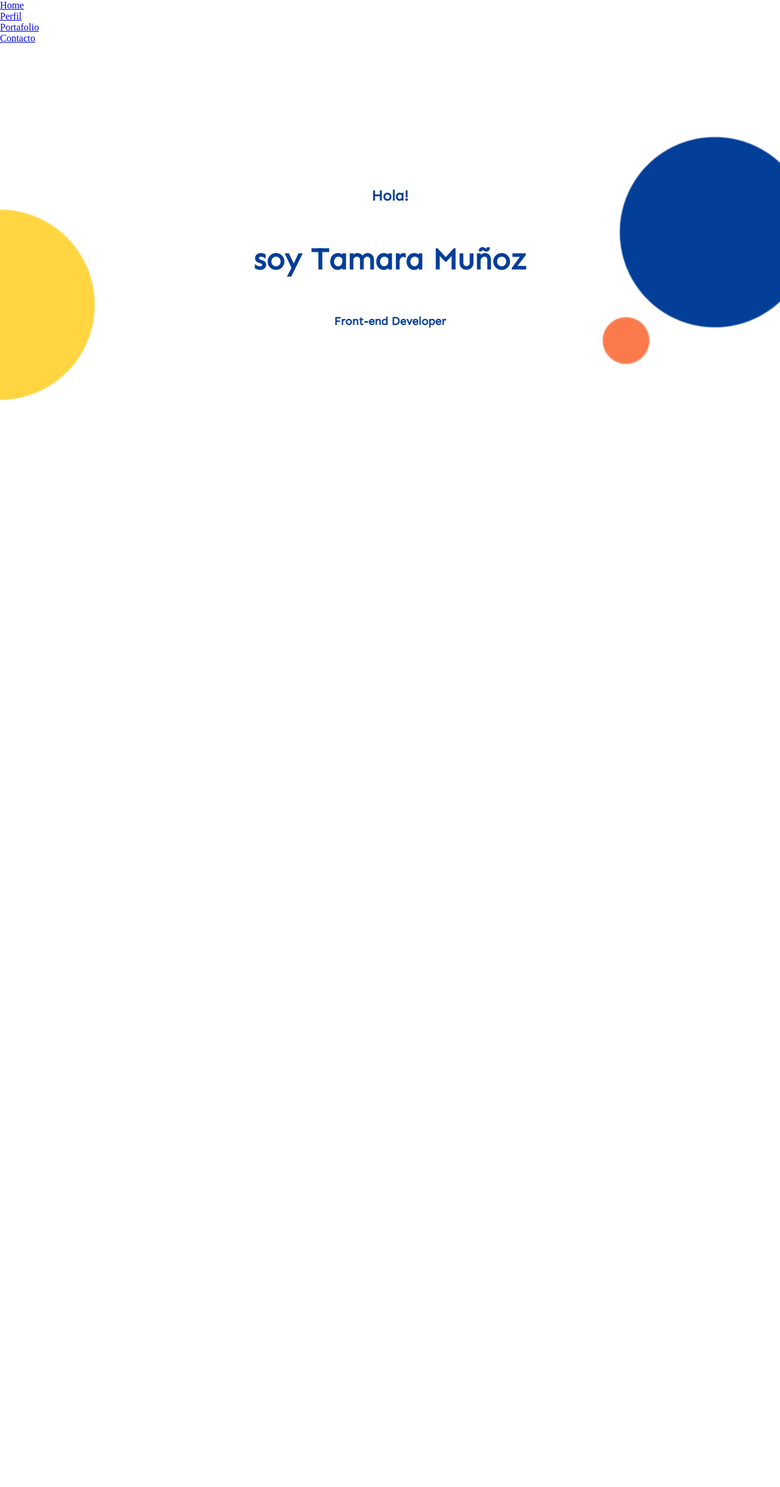
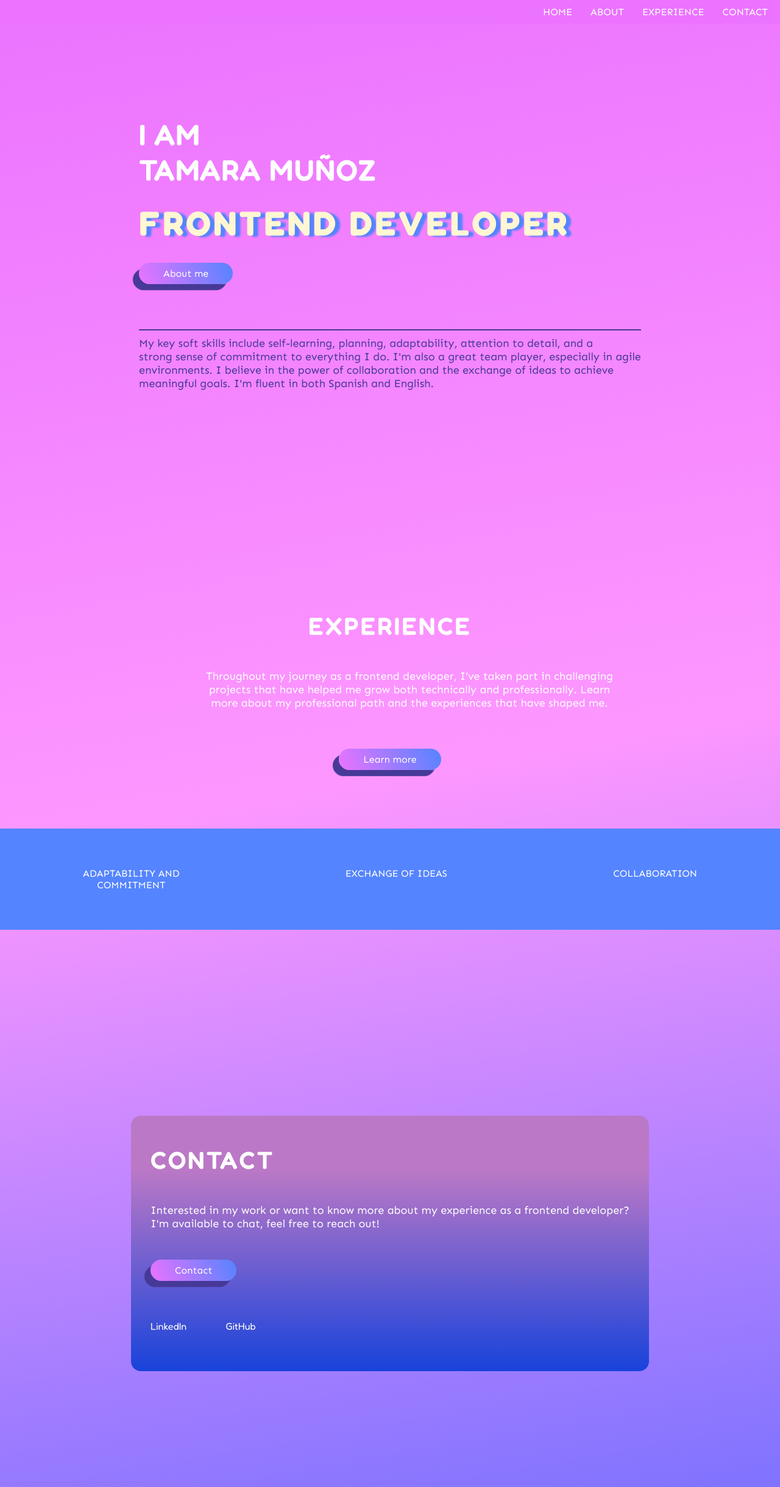
Before and after one commit to tamaramunoz/Portfolio-react, a React (Create React App) app: page / in a window 1280 px wide. Shown: the whole page at 61% size. Before the commit the page ends 800 px from the top, so only its background shows below. Built offline with nearby package versions, Linux system fonts and the light colour scheme.

Commit message:
feat: redesign in home

```diff
--- a/public/index.html
+++ b/public/index.html
@@ -22,7 +22,9 @@
       work correctly both with client-side routing and a non-root public URL.
       Learn how to configure a non-root public URL by running `npm run build`.
     -->
-    <link href="https://fonts.googleapis.com/css?family=Sen&display=swap" rel="stylesheet">
+  <link rel="preconnect" href="https://fonts.googleapis.com">
+  <link rel="preconnect" href="https://fonts.gstatic.com" crossorigin>
+  <link href="https://fonts.googleapis.com/css2?family=Fredoka:wght@300..700&family=Sen:wght@400..800&display=swap" rel="stylesheet">
   <title>Tamara Muñoz</title>
 </head>
 
--- a/src/App.css
+++ b/src/App.css
@@ -1,79 +1,122 @@
+:root {
+  --primary-color: #EB73FF;
+  --text-light: #ffffff;
+  --text-dark: #463997;
+  --text-yellow: #FFF6D2;
+  --button-first: #5484FF;
+  --button-last: #FF4DED;
+}
+
+.fredoka-regular {
+  font-family: "Fredoka", sans-serif;
+  font-optical-sizing: auto;
+  font-weight: 700;
+  font-style: normal;
+  font-variation-settings: "wdth" 100;
+}
+
 *{
   padding: 0;
   margin: 0;
-  background-attachment: fixed;
-  background-repeat: no-repeat;
-  background-size: cover;
+  scroll-behavior: smooth;
 }
 
-body {
-  height: 100%;
+.app-container {
+  background: var(--primary-color);
+  background: linear-gradient(170deg,rgba(235, 115, 255, 1) 0%, rgba(253, 151, 255, 1) 52%, rgba(127, 115, 255, 1) 100%);
+  min-height: 100vh;
 }
 
-.nav {
-  background-color: #ffd542;
-  font-family: 'Sen', sans-serif;
-
+.navbar {
+  padding: 10px 20px;
+  display: flex;
+  justify-content: right;
+  gap: 30px;
+  z-index: 1000;
+  background-color: var(--primary-color);
 }
 
-.navbar-light .navbar-nav .nav-link {
-  color: #271e85!important;
+.navbar a {
+  font-family: "Sen", sans-serif;
+  color: var(--text-light);
+  text-decoration: none;
+  font-weight: lighter;
 }
 
-.background-white {
-    background-color: #ffffff;
-  }
-
-  .background-blue {
-    background-color: #2d98da;
+.section {
+  height: 100vh;
+  display: flex;
+  flex-direction: column;
+  justify-content: center;
+  align-items: center
 }
 
 .subtitle {
-    font-family: 'Sen', sans-serif;
-    padding: 30px;
+  font-family: "Fredoka", sans-serif;
+  margin: 3rem 0;
   text-align: center;
-    font-size: 50px;
-    color: #033e99;
+  font-size: 40px;
+  font-weight: 600;
+  color: var(--text-light);
+  letter-spacing: 0.2rem;
 }
 
 .home-container {
   display: flex;
   flex-direction: column;
-  justify-content: center;
-  align-items: center;
+  align-items: flex-start;
 }
 
 .hi {
-  font-family: 'Sen', sans-serif;
-  padding: 30px;
-  color: #033e99;
-  text-align: center;
+  font-family: "Fredoka", sans-serif;
+  font-weight: 600;
+  font-size: 48px;
+  color: var(--text-light);
+  letter-spacing: 0.1rem;
 }
 
 .im {
-  font-family: 'Sen', sans-serif;
-  padding: 30px;
-  font-size: 50px;
-  color: #033e99;
-  text-align: center;
-}
-
-.btn-cv {
-  margin-top: 60px;
-  padding: 20px;
-  border-radius: 20px;
-  border-style: none;
-  background-color: #3e35a2;
-  color: #ffeba8;
-  font-size: 19px;
-  font-family: 'Sen', sans-serif;
+  font-family: "Fredoka", sans-serif;
+   font-weight: 600;
+  color: var(--text-light);
+  font-size: 48px;
+  margin-bottom: 24px;
+  letter-spacing: 0.1rem;
 }
 
 .front {
-  font-family: 'Sen', sans-serif;
-  padding: 30px;
-  color: #033e99;
-  text-align: center;
+  font-family: "Fredoka", sans-serif;
+  color: var(--text-yellow);
+  font-size: 56px;
+  letter-spacing: 0.3rem;
+  text-shadow: 8px 2px 3px var(--button-first);
+  margin-bottom: 32px;
+}
+
+.primary-btn {
+  font-family: "Sen", sans-serif;
+  background: var(--button-last);
+  background: linear-gradient(66deg,rgba(235, 115, 255, 1) 0%, rgba(84, 132, 255, 1) 100%);
+  color: var(--text-light);
+  border-radius: 24px;
+  padding: 8px 40px;
+  border: 0;
+  box-shadow: -10px 10px 1px var(--text-dark);
+  font-size: 16px;
+  margin-bottom: 4rem;
+}
+
+hr {
+  border: none;
+  border-top: 2px solid var(--text-dark);
+  margin: 10px 0;
+}
+
+.home-description-text {
+  margin-bottom: 3rem;
+  color: var(--text-dark);
+  font-family: "Sen", sans-serif;
+  font-size: 18px;
 }
 
 .profile {
@@ -86,13 +129,42 @@ body {
 .profileText {
   margin-left: 25%;
   margin-right: 25%;
-  padding: 25px;
+  margin-bottom: 15%;
   text-align: center;
-  background-color: #3e35a2;
-  color:  #ffeba8;
-  font-family: 'Sen', sans-serif;
   font-size: 18px;
-  border-radius: 20px;
+    color: var(--text-light);
+  font-family: "Sen", sans-serif;
+}
+
+.experience-container {
+  margin-left: 25%;
+  margin-right: 20%;
+  align-content: center;
+}
+
+.experience-text {
+  margin-bottom: 4rem;
+  text-align: center;
+  color: var(--text-light);
+  font-family: "Sen", sans-serif;
+  font-size: 18px;
+}
+
+.experience-icons {
+  display: flex;
+  justify-content: space-around;
+  padding: 4rem 0;
+  background-color: var(--button-first);
+  width: 100%;
+  color: var(--text-light);
+  margin-top: 2rem;
+}
+
+.experience-icons-text {
+  font-family: "Sen", sans-serif;
+  text-align: center;
+  margin: 0 1rem;
+  font-size: 16px;
 }
 
 .projectContainer {
@@ -107,78 +179,51 @@ margin-bottom: 30px;
   flex-wrap: wrap;
 }
 
-.accordion>.card>.card-header  {
-  font-family: 'Sen', sans-serif;
-  color: #033686;
-  text-align: center;
-}
-
-.card-title {
-  padding: 20px;
-  background-color: #3e35a2;
-  color: #ffeba8;
-
-}
-
-.projectCards {
-  background-color: #ffd542;
-  font-family: 'Sen', sans-serif;
-  color: #033686;
-}
-
-.btn-deploy {
-  background-color: #fa7a4c!important;
-  border-color: #fa7a4c!important;
-}
-
-.btn-deploy-text, .btn-repo-text {
-  color: #ffffff;
-}
-
-.btn-repo {
-  margin-left: 10px;
-  background-color: #fa7a4c!important;
-  border-color: #fa7a4c!important;
-}
-
-.experienceContainer {
-  margin-left: 25%;
-  margin-right: 20%;
-  align-content: center;
-}
-
 .exp-title {
-  font-family: 'Sen', sans-serif;
+  font-family: "Fredoka", sans-serif;
   color: #271e85;
 }
 
 .exp-tool {
-  font-family: 'Sen', sans-serif;
+  font-family: "Fredoka", sans-serif;
   color: #271e85;
   font-weight: bolder;
 }
 
 .exp-des {
-  font-family: 'Sen', sans-serif;
+  font-family: "Fredoka", sans-serif;
   color: #271e85;
 }
 
 .contact-container {
   display: flex;
   flex-direction: column;
-  justify-content: center;
-  align-items: center;
-  margin-bottom: 30px;
+  align-items: flex-start;
+  background: #BB78C6;
+  background: linear-gradient(180deg,rgba(187, 120, 198, 1) 0%, rgba(187, 120, 198, 1) 21%, rgba(24, 67, 219, 1) 100%);
+  border-radius: 16px;
+  padding: 0 2rem;
 }
 
-.contactDescription {
-  padding: 25px;
-  text-align: center;
-  background-color: #3e35a2;
-  color:  #ffeba8;
-  font-family: 'Sen', sans-serif;
+.contact-description {
+  margin-bottom: 3rem;
+  color: var(--text-light);
+  font-family: "Sen", sans-serif;
   font-size: 18px;
   border-radius: 20px;
+}
+
+.btn-contact-section{
+  display: flex;
+  margin-bottom: 4rem;
+}
+
+.btn-contact-section a{
+  margin-right: 4rem;
+  font-size: 16px;
+  font-family: "Fredoka", sans-serif;
+  color: var(--text-light);
+  text-decoration: none;
 }
 
 .card {
@@ -186,58 +231,44 @@ margin-bottom: 30px;
   margin-top: 20px;
 }
 
-img.img-contact{
-  width: 50%;
-  margin: 0 auto;
-  display: table-row;
+@media all and (max-width: 800px) {
+  .home-container {
+    margin: 0 1rem;
   }
 
-.btn-contact{
-  padding: 20px;
-  border-style: none;
-  border-radius: 20px;
-  font-size: 19px;
-  font-family: 'Sen', sans-serif;
-  background-color: #3e35a2;
-  color: #ffeba8;
+  .hi {
+  font-size: 36px;
 }
 
-.btn-contact-gmail {
-  margin-left: 25%;
-  padding: 20px;
-  border-style: none;
-  border-radius: 20px;
-  font-size: 19px;
-  font-family: 'Sen', sans-serif;
-  background-color: #3e35a2;
-  color: #ffeba8;
-
+  .im {
+    font-size: 36px;
   }
 
-.e-mail {
-  margin-top: 15px;
-  font-size: 18px;
-  font-family: 'Sen', sans-serif;
-  color: #3e35a2;
+  .front {
+    font-size: 40px;
   }
 
-.footer {
-  background-color: #3e35a2;
-  color: #ffd542;
-  font-family: 'Sen', sans-serif;
-  text-align: center;
+  hr {
+    margin: 3rem 0;
   }
 
-@media all and (max-width: 800px) {
-
-  .experienceContainer {
-    margin-left: 10%;
-    margin-right: 10%;
-    align-content: center;
+  .home-description-text {
+    margin-bottom: 1rem;
+    font-size: 16px;
   }
 
-  .avatar-container {
-    justify-content: center;
+  .experience-container {
+    margin-left: 0;
+    margin-right: 0;
+  }
+
+  .experience-icons {
+    display: flex;
+    flex-direction: column;
+  }
+
+  .experience-icons-text {
+    margin: 1rem 0;
   }
 
   .profileText {
@@ -249,10 +280,11 @@ img.img-contact{
     font-size: 16px;
   }
 
-  .contactDescription {
-    font-size: 16px;
-    margin-left: 10%;
-    margin-right: 10%;
+  .contact-container {
+    display: flex;
+    flex-direction: column;
+    align-items: flex-start;
+    margin: 0 1rem;
   }
 }
 
@@ -265,11 +297,6 @@ img.img-contact{
     align-content: center;
   }
 
-  .avatar {
-    width: 70%;
-    margin-left: 50px;
-  }
-
   .profileText {
     margin-left: 10%;
     margin-right: 10%;
@@ -278,8 +305,4 @@ img.img-contact{
     text-align: center;
     font-size: 16px;
   }
-
-
-
-
 }
--- a/src/App.js
+++ b/src/App.js
@@ -9,28 +9,19 @@ import Contact from './components/Contact';
 function App() {
   return (
     <Router>
-      <nav class="menu">
-        <ul>
-          <li className="nav-item">
-            <Link to="/" className="nav-link">Home</Link>
-          </li>
-          <li className="nav-item">
-            <Link to="/profile" className="nav-link">Perfil</Link>
-          </li>
-          <li className="nav-item">
-            <Link to="/portfolio" className="nav-link">Portafolio</Link>
-          </li>
-          <li className="nav-item">
-            <Link to="/contact" className="nav-link">Contacto</Link>
-          </li>
-        </ul>
-      </nav>
+      <div className="app-container">
+        <nav className="navbar">
+          <Link to="/">HOME</Link>
+          <Link to="/profile">ABOUT</Link>
+          <Link to="/portfolio">EXPERIENCE</Link>
+          <Link to="/contact">CONTACT</Link>
+        </nav>
 
-
-      <Route exact path="/" component={Home} />
-      <Route path="/profile" component={Profile} />
-      <Route path="/portfolio" component={Experience} />
-      <Route path="/contact" component={Contact} />
+        <Route exact path="/" component={Home} />
+        <Route path="/profile" component={Profile} />
+        <Route path="/portfolio" component={Experience} />
+        <Route path="/contact" component={Contact} />
+      </div>
     </Router>
   );
 }
--- a/src/components/Contact.jsx
+++ b/src/components/Contact.jsx
@@ -1,41 +1,33 @@
 import React from 'react';
-import github from '../images/contactCard-github.png';
-import linkedin from '../images/contactCard-linkedin.png';
 
 const Contact = () => {
 
   return (
-    <div className="contact-container">
-      <h2 className="subtitle">Contacto</h2>
-      <div>
-        <p className="contactDescription">
-            Si te gustó mi trabajo o quieres conocer más acerca de <br />
-          mi experiencia como front, ¡Contáctame!</p>
-      </div>
+    <div className="section">
+      <div className='contact-container'>
+        <h2 className="subtitle">CONTACT</h2>
+        <div>
+          <p className="contact-description">
+              Interested in my work or want to know more about my experience as a frontend developer? <br />
+              I'm available to chat, feel free to reach out!
+          </p>
+        </div>
 
-      <div>
-        <div >
-          <div>
-            <a href="https://github.com/tamaramunoz" target="blank">
-              <img src={github} alt="Github" className="img-contact" />
-            </a>
-            <div>
-              <a href="https://github.com/tamaramunoz" target="blank">
-                <button className="btn-contact">Github</button>
+        <button
+          className='primary-btn'
+          onClick={() => window.open('https://www.linkedin.com/in/tamara-munoz-zamora/', '_blank')}
+        >Contact</button>
+        <div className='btn-contact-section'>
+             <div className="btn-contact">
+              <a href="https://www.linkedin.com/in/tamara-munoz-zamora/" target="blank">
+                LinkedIn
               </a>
             </div>
-          </div>
-
-          <div>
-            <a href="https://www.linkedin.com/in/tamara-munoz-zamora/" target="blank">
-              <img src={linkedin} alt="LinkedIn" className="img-contact" />
-            </a>
-            <div>
-              <a href="https://www.linkedin.com/in/tamara-munoz-zamora/" target="blank">
-                  <button className="btn-contact">LinkedIn</button>
+            <div className="btn-contact">
+              <a href="https://github.com/tamaramunoz" target="blank">
+                GitHub
               </a>
             </div>
-          </div>
         </div>
       </div>
     </div>
--- a/src/components/Experience.jsx
+++ b/src/components/Experience.jsx
@@ -3,17 +3,29 @@ import '../App.css';
 
 const Experience = () => {
   return (
-    <div>
-      <h2 className="subtitle">Portafolio</h2>
-      <div className="projectsContainer">
+    <div className='section'>
+      <h2 className="subtitle">EXPERIENCE</h2>
+      <div className="experience-container">
+        <p className="experience-text">
+          Throughout my journey as a frontend developer, I’ve taken part in challenging projects that have helped me grow both technically and professionally.
+          Learn more about my professional path and the experiences that have shaped me.
+        </p>
+      </div>
+        <button className='primary-btn'>Learn more</button>
 
-        <p className="profileText">
-            Puedes conocer más a fondo uno a uno los proyectos de esta sección viendo su deploy o repositorio. Desarrollados con tecnologías como Javascript, HTML5, CSS3, NodeJS, React, Bootstrap, Firebase, Git and Github, entre otras.
-        </p>
-
-      </div>
+        <div className='experience-icons'>
+          <span className='experience-icons-text'>
+            ADAPTABILITY AND <br/> COMMITMENT
+          </span>
+          <span className='experience-icons-text'>
+            EXCHANGE OF IDEAS
+          </span>
+          <span className='experience-icons-text'>
+            COLLABORATION
+          </span>
+        </div>
     </div>
   );
 };
 
-export default Experience
+export default Experience;
--- a/src/components/Home.jsx
+++ b/src/components/Home.jsx
@@ -1,18 +1,35 @@
 import React from 'react'
-import Background from '../images/fondo-home.png'
-
-let sectionStyle = {
-    width: "100%",
-    height: "700px",
-    backgroundImage: `url(${Background})`
-  };
+import Profile from './Profile';
+import Experience from './Experience';
+import Contact from './Contact';
 
 const Home = () => {
   return (
-    <div style={ sectionStyle } className="home-container">
-      <h2 className="hi">Hola!</h2>
-      <h1 className="im">soy Tamara Muñoz</h1>
-      <h3 className="front"> Front-end Developer </h3>
+    <div className="home-scroll-container">
+      <section id="inicio" className="section">
+        <div className="home-container">
+          <h2 className="hi">I AM</h2>
+          <h1 className="im">TAMARA MUÑOZ</h1>
+          <h3 className="front">FRONTEND DEVELOPER</h3>
+
+          <button className='primary-btn'>About me</button>
+
+          <div className='home-description'>
+          <hr/>
+            <p className='home-description-text'>
+              My key soft skills include self-learning, planning, adaptability, attention to detail, and a <br/>
+              strong sense of commitment to everything I do. I'm also a great team player, especially in agile <br/>
+              environments. I believe in the power of collaboration and the exchange of ideas to achieve <br/>
+              meaningful goals. I'm fluent in both Spanish and English.
+            </p>
+          </div>
+        </div>
+      </section>
+
+
+      {/* <section id="sobre-mi"><Profile /></section> */}
+      <section id="proyectos" className="section"><Experience /></section>
+      <section id="contacto" className="section"><Contact /></section>
     </div>
   );
 }
--- a/src/components/Profile.jsx
+++ b/src/components/Profile.jsx
@@ -2,10 +2,10 @@ import React from 'react'
 
 const Profile = () => {
   return (
-    <div className="profile">
-      <h2 className="subtitle">Acerca</h2>
+    <div className="section">
+      <h2 className="subtitle">ABOUT ME</h2>
       <p className="profileText">
-          Front-end developer, disfruto probar nuevas tecnologías por eso es que estoy siempre preparada para aprender e integrar nuevos conocimientos y habilidades. Me gustan las áreas de la programación donde pueda seguir explorando mi creatividad y la experimentación. La idea de asumir retos cada vez más grandes me entusiasma, porque lo considero una buena oportunidad para poner en practica lo que he aprendido y también para seguir fomentando mi curiosidad.
+          As a frontend developer, I enjoy exploring new technologies, which keeps me constantly ready to learn and integrate new knowledge and skills. I'm especially drawn to areas of programming that allow me to express my creativity and experiment with ideas. The thought of taking on increasingly challenging projects excites me, as I see them as opportunities to apply what I've learned and continue nurturing my curiosity.
       </p>
     </div>
   );
```
Lines whose indentation alone changed are shown as unchanged.
